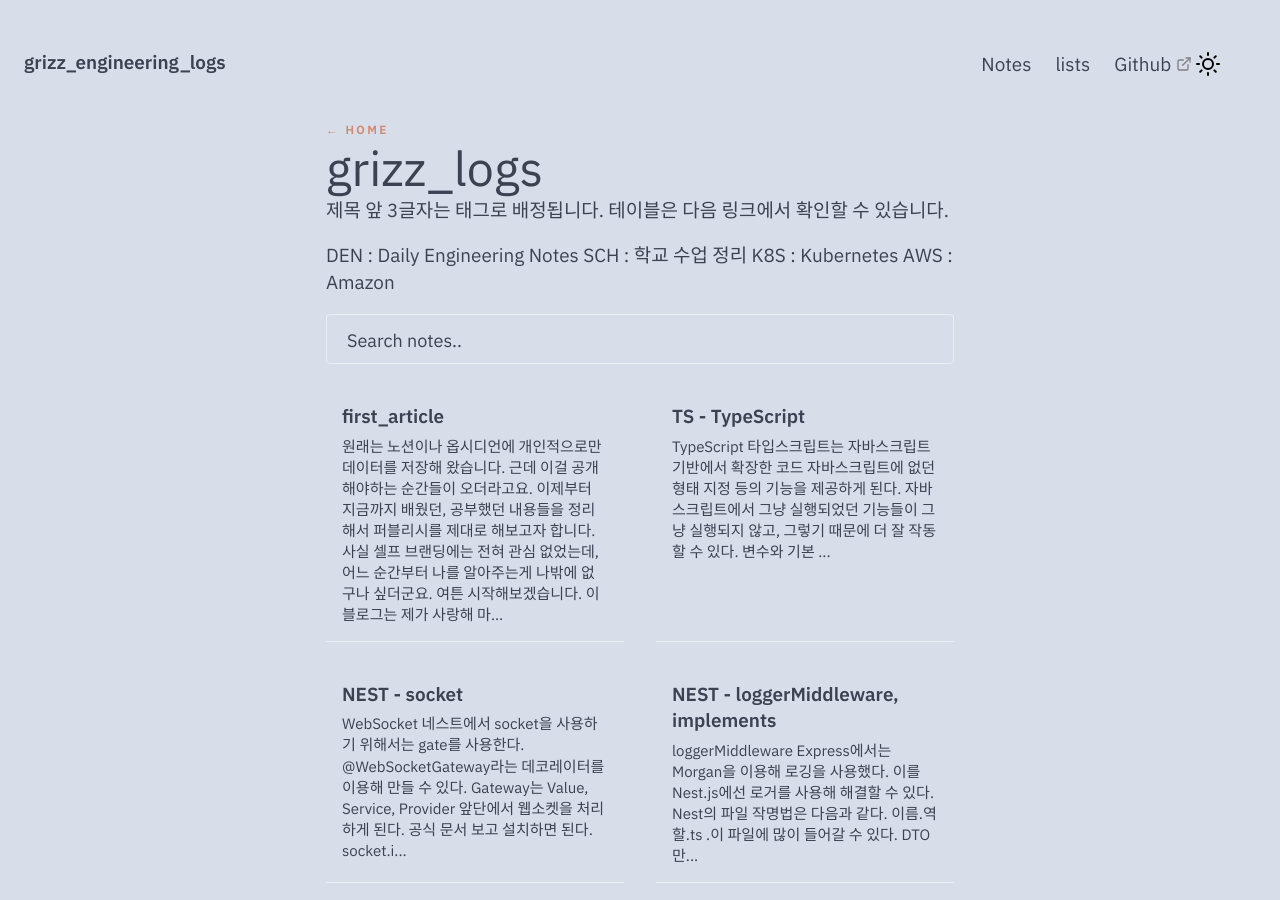
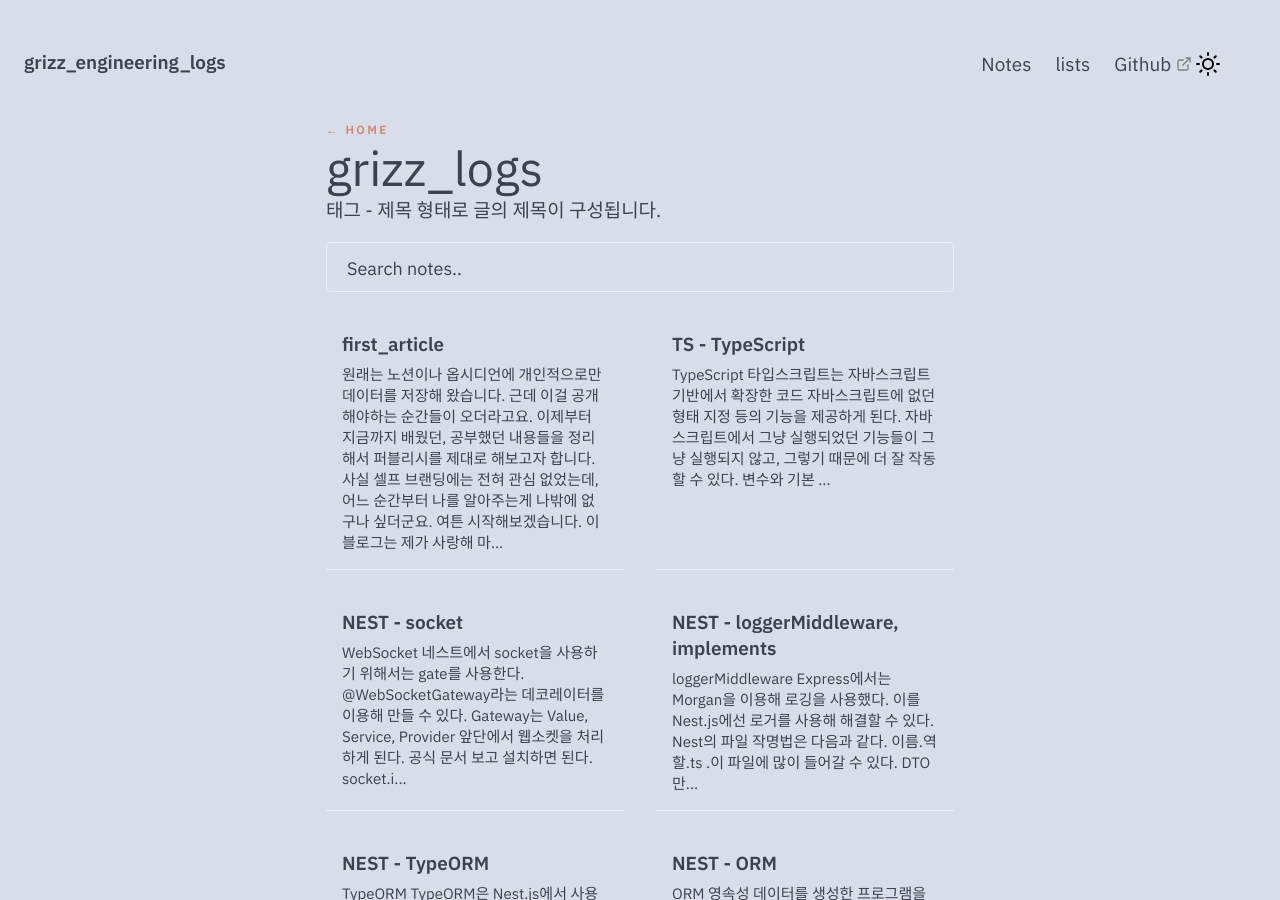
Before and after one commit to timbergrizz/timbergrizz.github.io, a Jekyll site: the page built from pages/notes.md, in a window 1280 px wide and 900 px high. Built offline with Jekyll 4.4.1, drawn with Linux system fonts in a browser that asks for light colours.

Commit message:
editing notes file

```diff
--- a/pages/notes.md
+++ b/pages/notes.md
@@ -5,9 +5,4 @@ feedformat: card
 title: grizz_logs
 ---
 
-제목 앞 3글자는 태그로 배정됩니다. 테이블은 다음 링크에서 확인할 수 있습니다.
-
-DEN : Daily Engineering Notes
-SCH : 학교 수업 정리
-K8S : Kubernetes
-AWS : Amazon
+태그 - 제목 형태로 글의 제목이 구성됩니다.
```
